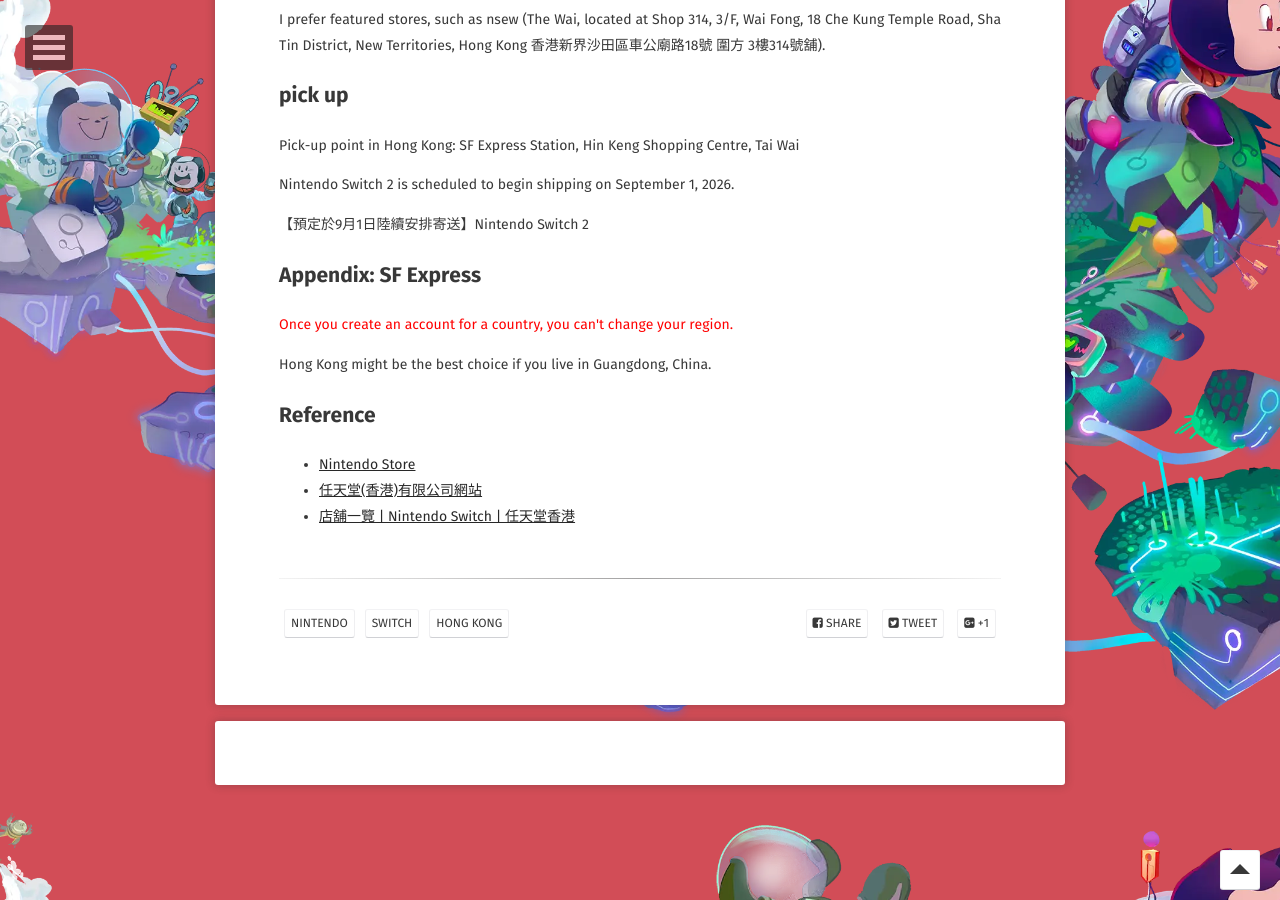
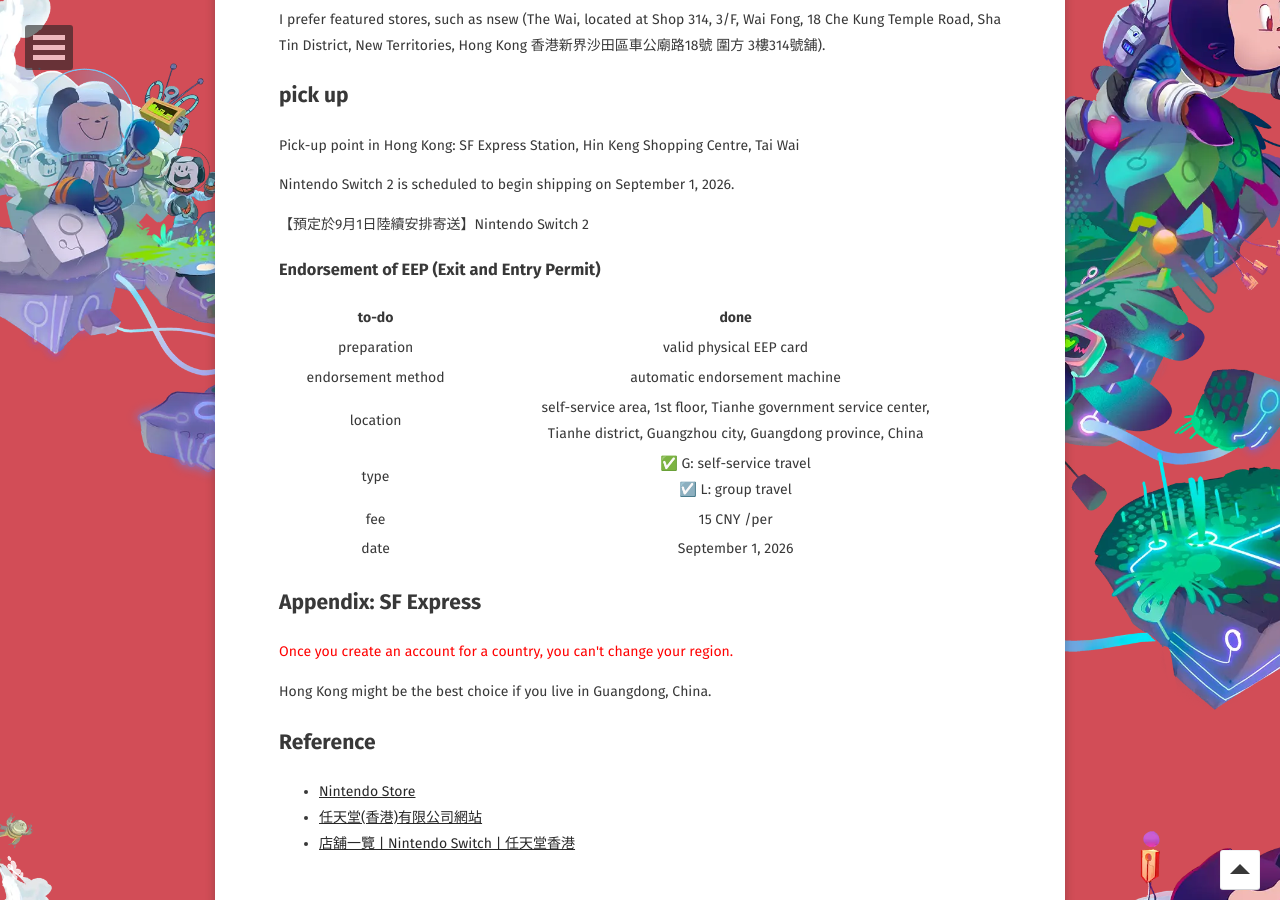
Before and after one commit to WebPavel/WebPavel.github.io, a Jekyll site: the page built from _posts/2026-08-31-purchase-Switch2-from-Nintendo-Store-in-Hong-Kong.md, in a window 1280 px wide and 900 px high, scrolled down 1979 px. Built offline with Jekyll 4.4.1, drawn with Linux system fonts in a browser that asks for light colours; some web fonts are replaced; comment, search, counter and statistics services are not loaded.

Commit message:
feat: update on the latest progress of Switch2 purchase.

```diff
--- a/_posts/2026-08-31-purchase-Switch2-from-Nintendo-Store-in-Hong-Kong.md
+++ b/_posts/2026-08-31-purchase-Switch2-from-Nintendo-Store-in-Hong-Kong.md
@@ -70,6 +70,17 @@
 
 【預定於9月1日陸續安排寄送】Nintendo Switch 2
 
+### Endorsement of EEP (Exit and Entry Permit)
+
+|       to-do        |                                                               done                                                               |
+|:------------------:|:--------------------------------------------------------------------------------------------------------------------------------:|
+|    preparation     |                                                     valid physical EEP card                                                      |
+| endorsement method |                                                  automatic endorsement machine                                                   |
+|      location      | self-service area, 1st floor, Tianhe government service center, <br/> Tianhe district, Guangzhou city, Guangdong province, China |
+|        type        |                                        ✅ G: self-service travel <br/> ☑️ L: group travel                                        |
+|        fee         |                                                           15 CNY /per                                                            |
+|        date        |                                                        September 1, 2026                                                         |
+
 ## Appendix: SF Express
 
 <font color='red'>Once you create an account for a country, you can't change your region.</font>
```
